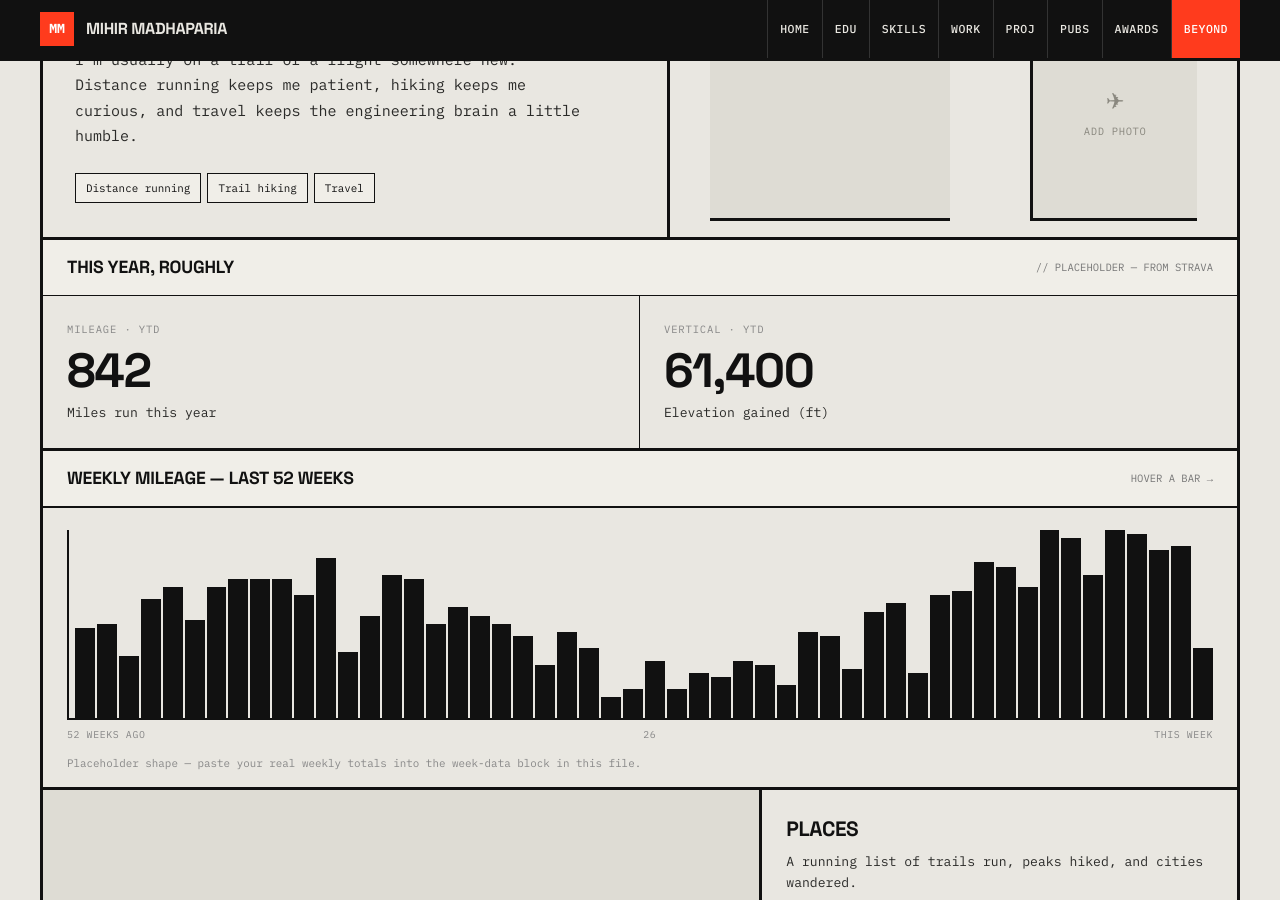
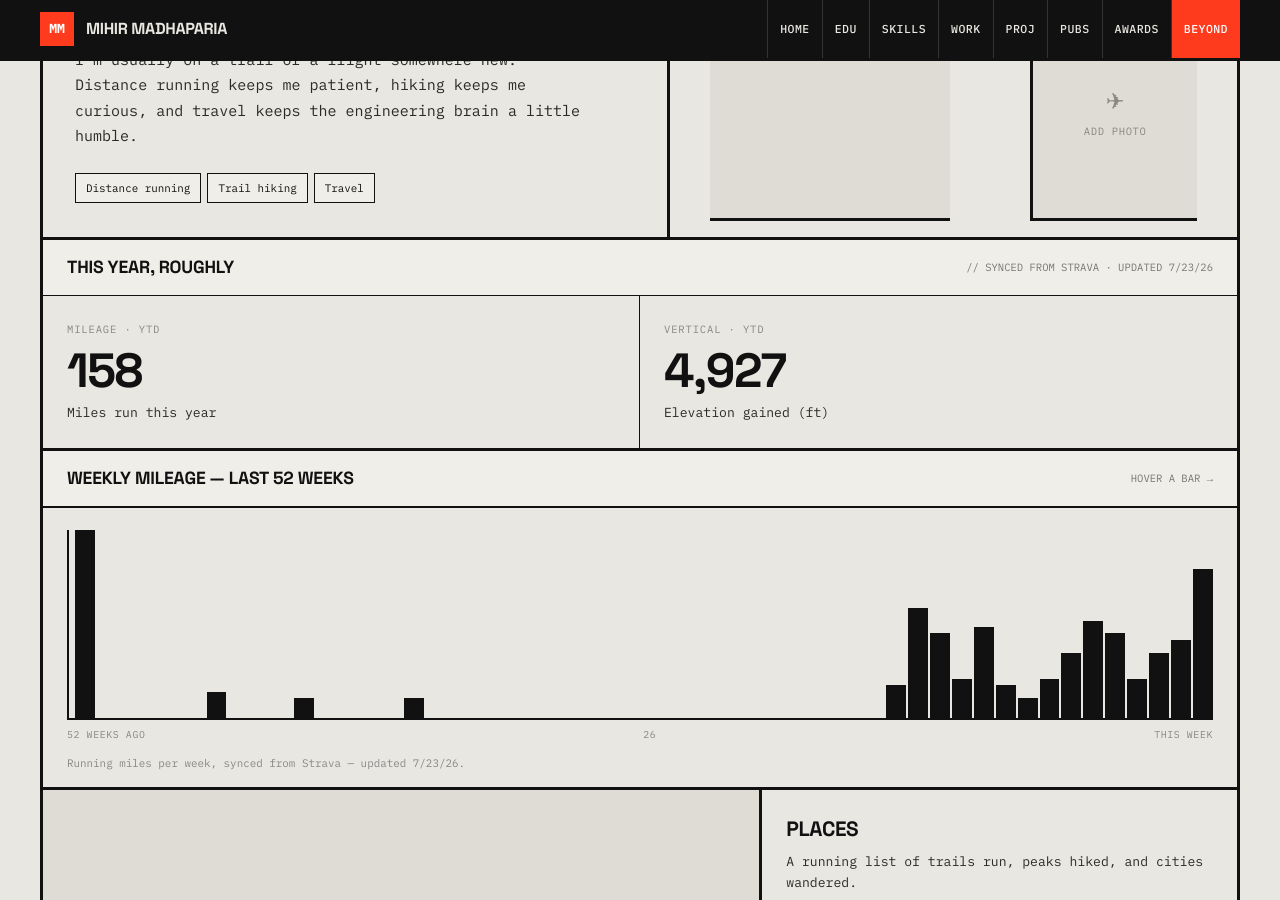
Before and after one commit to mihirmadhaparia/mihirmadhaparia.github.io, a Jekyll site: the page built from beyond.html, in a window 1280 px wide and 900 px high, scrolled down 359 px. Built offline with Jekyll 4.4.1, drawn with Linux system fonts in a browser that asks for light colours.

Commit message:
Sync Beyond page with Strava data (updated 7/23/26)
- Real YTD running stats: 158 mi run, 4,927 ft elevation (2026)
- Real last-52-week running mileage in #week-data (from 766-activity export)
- Replace placeholder notes; add "updated 7/23/26" by the stats and chart
- Raw Strava export not committed (kept out of repo)

```diff
--- a/beyond.html
+++ b/beyond.html
@@ -51,11 +51,11 @@ ticker: "BEYOND WORK / DISTANCE RUNNING / TRAIL HIKING / TRAVEL / THE LONG WAY T
 
     <div class="simple-head" data-reveal>
         <h2>This year, roughly</h2>
-        <span class="note">// PLACEHOLDER — FROM STRAVA</span>
+        <span class="note">// SYNCED FROM STRAVA · UPDATED 7/23/26</span>
     </div>
     <div class="twostat" data-reveal>
-        <article><div class="twostat__tag">MILEAGE &middot; YTD</div><strong class="twostat__big" data-count="842">0</strong><span class="twostat__label">Miles run this year</span></article>
-        <article style="border-right:0;"><div class="twostat__tag">VERTICAL &middot; YTD</div><strong class="twostat__big" data-count="61400">0</strong><span class="twostat__label">Elevation gained (ft)</span></article>
+        <article><div class="twostat__tag">MILEAGE &middot; YTD</div><strong class="twostat__big" data-count="158">0</strong><span class="twostat__label">Miles run this year</span></article>
+        <article style="border-right:0;"><div class="twostat__tag">VERTICAL &middot; YTD</div><strong class="twostat__big" data-count="4927">0</strong><span class="twostat__label">Elevation gained (ft)</span></article>
     </div>
 
     <div class="simple-head" data-reveal style="border-top:3px solid var(--ink);">
@@ -65,11 +65,11 @@ ticker: "BEYOND WORK / DISTANCE RUNNING / TRAIL HIKING / TRAVEL / THE LONG WAY T
     <div class="chartwrap" data-reveal>
         <div id="week-chart"></div>
         <div class="chart-axis"><span>52 WEEKS AGO</span><span>26</span><span>THIS WEEK</span></div>
-        <p class="chart-note">Placeholder shape &mdash; paste your real weekly totals into the week-data block in this file.</p>
+        <p class="chart-note">Running miles per week, synced from Strava &mdash; updated 7/23/26.</p>
     </div>
 
     <!-- Paste 52 weekly mileage numbers (oldest first) between the brackets, e.g. [12,18,22,...] -->
-    <script id="week-data" type="application/json">[]</script>
+    <script id="week-data" type="application/json">[29,0,0,0,0,0,4,0,0,0,3,0,0,0,0,3,0,0,0,0,0,0,0,0,0,0,0,0,0,0,0,0,0,0,0,0,0,5,17,13,6,14,5,3,6,10,15,13,6,10,12,23]</script>
 
     <div class="places" data-reveal>
         <div class="places__map">
```
